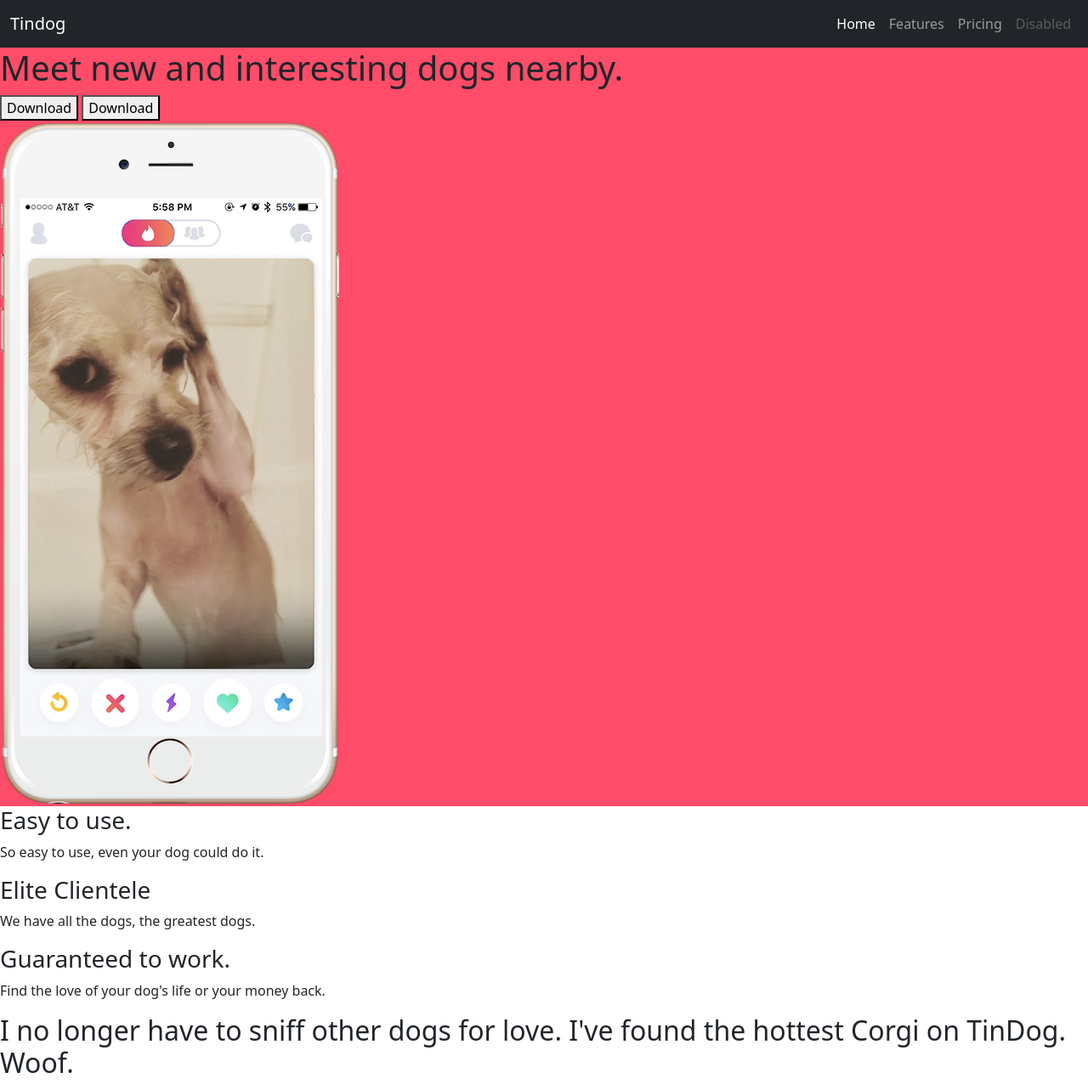
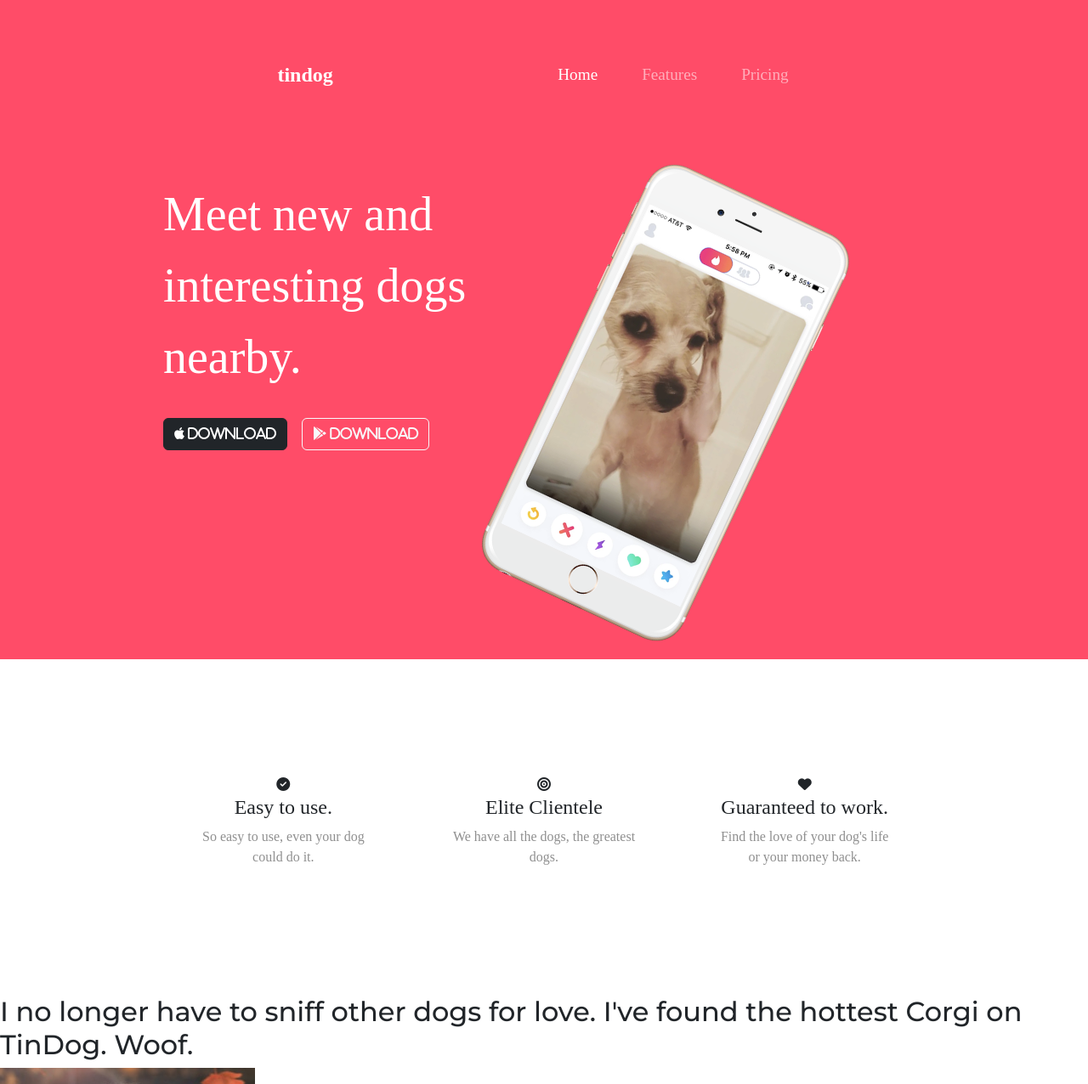
Before and after one commit to felixodette/TinDog, a website: page index.html in a window 1280 px wide. Shown: the top 1276 px of the page at 85% size. Drawn offline with Linux system fonts and the light colour scheme.

Commit message:
Styled: Title Section

```diff
--- a/css/styles.css
+++ b/css/styles.css
@@ -1,3 +1,74 @@
+body {
+  font-family: Montserrat;
+}
+
 #title {
   background-color: #ff4c68;
+  color: white;
 }
+
+h1 {
+  font-family: Montserrat-Black;
+  font-size: 3.5rem;
+  line-height: 1.5;
+}
+
+.container-fluid {
+  padding: 3% 15%;
+}
+
+/*Navigation Bar*/
+
+.navbar {
+  padding: 0 0 4.5rem;
+}
+
+.navbar-brand {
+  font-family: Ubuntu;
+  font-size: 1.5rem;
+  font-weight: bold;
+}
+
+.nav-item {
+  padding: 0 18px;
+}
+
+.nav-link {
+  font-size: 1.2rem;
+  font-family: Montserrat-Light;
+}
+
+/*Download Buttons*/
+.download-btn {
+  margin: 5% 3% 5% 0
+}
+
+/*Title Image*/
+.iphone {
+  width: 60%;
+  transform: rotate(25deg);
+}
+
+/*Feature Section*/
+#features {
+  padding: 7% 15%;
+  font-family: Montserrat-Bold;
+}
+
+h3 {
+  font-size: 1.5rem;
+}
+
+.feature-box {
+  text-align: center;
+  padding: 5%;
+}
+
+.feature-text {
+  color: #8f8f8f;
+}
+
+#features > i {
+  font-size: 4rem;
+  color: goldenrod;
+}
--- a/index.html
+++ b/index.html
@@ -4,21 +4,36 @@
 <head>
   <meta charset="utf-8">
   <title>TinDog</title>
+
+  <!--  Google Fonts-->
+  <link rel="preconnect" href="https://fonts.googleapis.com">
+  <link rel="preconnect" href="https://fonts.gstatic.com" crossorigin>
+  <link href="https://fonts.googleapis.com/css2?family=Montserrat:ital,wght@0,100;0,200;0,300;0,400;0,500;0,600;0,700;0,800;0,900;1,100;1,200;1,300;1,400;1,500;1,600;1,700;1,800;1,900&display=swap" rel="stylesheet">
+
+  <!--  Bootstrap CSS-->
   <link rel="stylesheet" href="css/bootstrap.css">
-  <link rel="stylesheet" href="css/styles.css">
+
+  <!--  Bootstrap JS-->
   <script src="js/bootstrap.bundle.js"></script>
   <script src="js/bootstrap.esm.js"></script>
   <script src="js/bootstrap.js"></script>
+
+  <!--  Fontawesome CDN-->
+  <script src="https://kit.fontawesome.com/436649dc1c.js" crossorigin="anonymous"></script>
+
+  <!--  Custom CSS-->
+  <link rel="stylesheet" href="css/styles.css">
 </head>
 
 <body>
 
   <section id="title">
 
+    <div class="container-fluid">
       <!-- Nav Bar -->
-    <nav class="navbar bg-dark navbar-expand-lg navbar-dark">
+      <nav class="navbar navbar-expand-lg navbar-dark">
         <div class="container-fluid">
-        <a class="navbar-brand" href="#">Tindog</a>
+          <a class="navbar-brand" href="#">tindog</a>
           <button class="navbar-toggler" type="button" data-bs-toggle="collapse" data-bs-target="#navbarNav" aria-controls="navbarNav" aria-expanded="false" aria-label="Toggle navigation">
             <span class="navbar-toggler-icon"></span>
           </button>
@@ -33,26 +48,22 @@
               <li class="nav-item">
                 <a class="nav-link" href="#">Pricing</a>
               </li>
-            <li class="nav-item">
-              <a class="nav-link disabled">Disabled</a>
-            </li>
             </ul>
           </div>
         </div>
       </nav>
 
-
-
-
       <!-- Title -->
-
-    <div>
+      <div class="row top-section">
+        <div class="col-lg-6">
           <h1>Meet new and interesting dogs nearby.</h1>
-      <button type="button">Download</button>
-      <button type="button">Download</button>
+          <button class="btn btn-dark btn-large download-btn" type="button"><i class="fa-brands fa-apple"> Download</i></button>
+          <button class="btn btn-outline-light btn-large download-btn" type="button"><i class="fa-brands fa-google-play"> Download</i></button>
         </div>
-    <div>
-      <img src="images/iphone6.png" alt="iphone-mockup">
+        <div class="col-lg-6">
+          <img class="iphone" src="images/iphone6.png" alt="iphone-mockup">
+        </div>
+      </div>
     </div>
 
   </section>
@@ -61,16 +72,23 @@
   <!-- Features -->
 
   <section id="features">
-
+    <div class="row">
+      <div class="feature-box col-lg-4 mt-12 mb-6">
+        <i class="fa-solid fa-circle-check"></i>
         <h3>Easy to use.</h3>
-    <p>So easy to use, even your dog could do it.</p>
-
+        <p class="feature-text">So easy to use, even your dog could do it.</p>
+      </div>
+      <div class="feature-box col-lg-4 mt-12 mb-6">
+        <i class="fa-solid fa-bullseye"></i>
         <h3>Elite Clientele</h3>
-    <p>We have all the dogs, the greatest dogs.</p>
-
+        <p class="feature-text">We have all the dogs, the greatest dogs.</p>
+      </div>
+      <div class="feature-box col-lg-4 mt-12 mb-6">
+        <i class="fa-solid fa-heart"></i>
         <h3>Guaranteed to work.</h3>
-    <p>Find the love of your dog's life or your money back.</p>
-
+        <p class="feature-text">Find the love of your dog's life or your money back.</p>
+      </div>
+    </div>
   </section>
 
 
```
Lines whose indentation alone changed are shown as unchanged.
